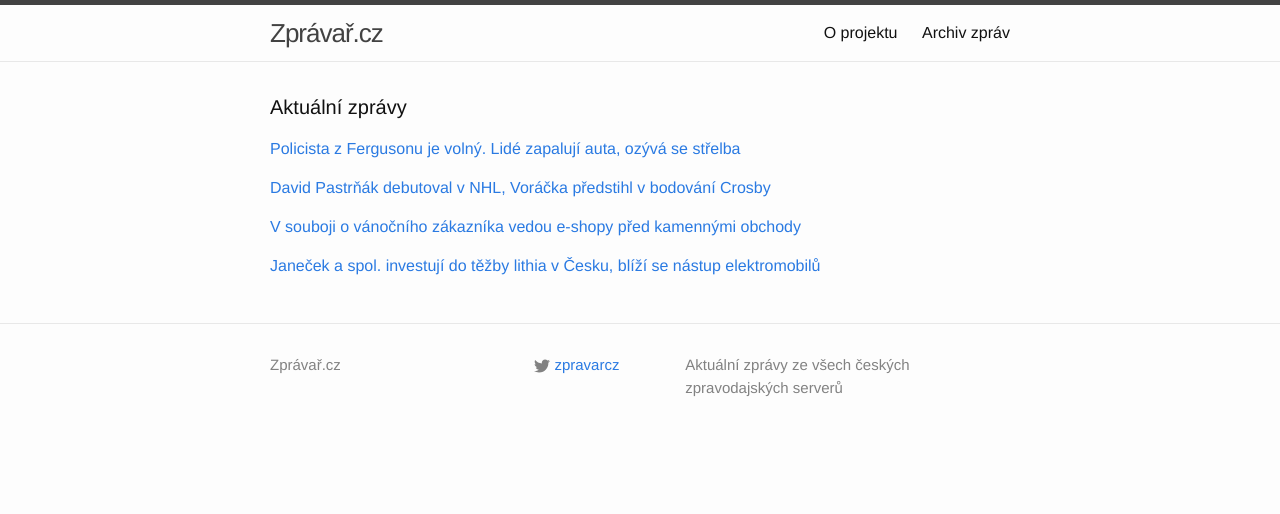
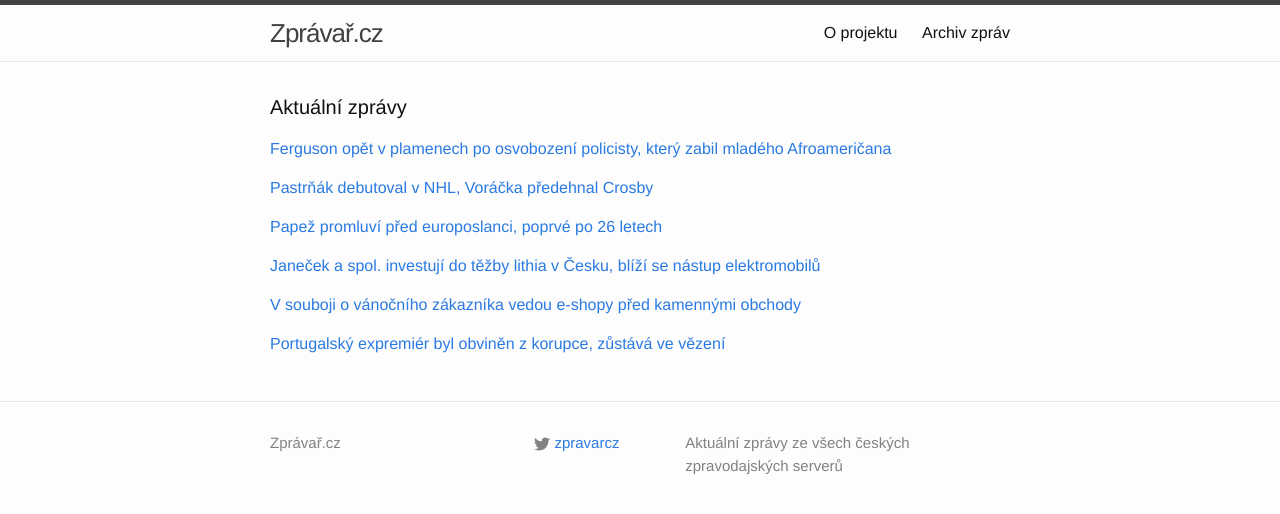
Before and after one commit to adliska/zpravar, a Jekyll site: the page built from index.html, in a window 1280 px wide. Shown: the top 514 px of the page. Built offline with Jekyll 4.4.1, drawn with Linux system fonts in a browser that asks for light colours.

Commit message:
zpravar news update

```diff
--- a/index.html
+++ b/index.html
@@ -5,9 +5,10 @@ layout: default
 <div class="home">
     <h1 class="page-heading">Aktuální zprávy</h1>
 
-<p><a href="javascript:;" onclick="toggle_visibility('zpravy0')">Policista z Fergusonu je volný. Lidé zapalují auta, ozývá se střelba </a></p>
+<p><a href="javascript:;" onclick="toggle_visibility('zpravy0')">Ferguson opět v plamenech po osvobození policisty, který zabil mladého Afroameričana</a></p>
 <div id="zpravy0" style="display:none">
 <ul>
+<li><a href=http://www.novinky.cz/zahranicni/amerika/354432-ferguson-opet-v-plamenech-po-osvobozeni-policisty-ktery-zabil-mladeho-afroamericana.html>Ferguson opět v plamenech po osvobození policisty, který zabil mladého Afroameričana - www.novinky.cz</a></li>
 <li><a href=http://www.lidovky.cz/policista-z-fergusonu-nebude-obvinen-ze-zabiti-mladika-pg2-/zpravy-svet.aspx?c=A141125_072509_ln_zahranici_mmu>Policista z Fergusonu je volný. Lidé zapalují auta, ozývá se střelba  - www.lidovky.cz</a></li>
 <li><a href=http://www.tyden.cz/rubriky/zahranici/amerika/osvobozeni-policisty-z-fergusonu-vyvolalo-hnev-strili-se-hori-domy_325182.html>Osvobození policisty z Fergusonu vyvolalo hněv. Střílí se, hoří domy - www.tyden.cz</a></li>
 <li><a href=http://www.novinky.cz/zahranicni/amerika/354432-policistu-nepotrestaji-za-zabiti-mladeho-afroamericana-ferguson-zachvatily-protesty.html>Policistu nepotrestají za zabití mladého Afroameričana, Ferguson zachvátily protesty - www.novinky.cz</a></li>
@@ -23,21 +24,22 @@ layout: default
 <li><a href=http://www.rozhlas.cz/_zprava/fergusonem-opet-zmita-nasili-porota-neobvinila-policistu-ze-zabiti-mladeho-afroamericana--1424346>Fergusonem opět zmítá násilí. Porota neobvinila policistu ze zabití mladého Afroameričana - www.rozhlas.cz</a></li>
 <li><a href=http://www.rozhlas.cz/_zprava/policistu-z-fergusonu-neobvini-ze-zabiti-afroamerickeho-mladika-rozhodla-porota--1424346>Policistu z Fergusonu neobviní ze zabití afroamerického mladíka, rozhodla porota - www.rozhlas.cz</a></li>
 </ul>
-</div><p><a href="javascript:;" onclick="toggle_visibility('zpravy1')">David Pastrňák debutoval v NHL, Voráčka předstihl v bodování Crosby</a></p>
+</div><p><a href="javascript:;" onclick="toggle_visibility('zpravy1')">Pastrňák debutoval v NHL, Voráčka předehnal Crosby</a></p>
 <div id="zpravy1" style="display:none">
 <ul>
+<li><a href=http://www.tyden.cz/rubriky/sport/hokej/nhl/pastrnak-debutoval-v-nhl-voracka-predehnal-crosby_325184.html>Pastrňák debutoval v NHL, Voráčka předehnal Crosby - www.tyden.cz</a></li>
 <li><a href=http://www.rozhlas.cz/_zprava/david-pastrnak-debutoval-v-nhl-voracka-predstihl-v-bodovani-crosby--1424357>David Pastrňák debutoval v NHL, Voráčka předstihl v bodování Crosby - www.rozhlas.cz</a></li>
 <li><a href=http://www.denik.cz/hokej/pastrnak-debutoval-v-nhl-crosby-preskocil-v-bodovani-voracka-20141125.html>Pastrňák debutoval v NHL, Crosby přeskočil v bodování Voráčka - www.denik.cz</a></li>
 <li><a href=http://hokej.idnes.cz/pastrnak-debutoval-v-nhl-0xg-/nhl.aspx?c=A141125_071548_nhl_Mkr>Premiéru Pastrňáka v NHL rozhodly skvělé výkony Crosbyho s Malkinem - hokej.idnes.cz</a></li>
 <li><a href=http://sport.aktualne.cz/pastrnak-si-zahral-nhl-a-videl-jak-crosby-predhani-voracka/r~56722086746311e4b5c5002590604f2e/>Pastrňák si zahrál NHL a viděl, jak Crosby předhání Voráčka - sport.aktualne.cz</a></li>
 <li><a href=http://www.sportovninoviny.cz/zpravy/pastrnak-debutoval-v-nhl-crosby-preskocil-v-bodovani-voracka/1151072>Pastrňák debutoval v NHL, Crosby přeskočil v bodování Voráčka - www.sportovninoviny.cz</a></li>
 </ul>
-</div><p><a href="javascript:;" onclick="toggle_visibility('zpravy2')">V souboji o vánočního zákazníka vedou e-shopy před kamennými obchody</a></p>
+</div><p><a href="javascript:;" onclick="toggle_visibility('zpravy2')">Papež promluví před europoslanci, poprvé po 26 letech</a></p>
 <div id="zpravy2" style="display:none">
 <ul>
-<li><a href=http://www.rozhlas.cz/_zprava/v-souboji-o-vanocniho-zakaznika-vedou-eshopy-pred-kamennymi-obchody--1424337>V souboji o vánočního zákazníka vedou e-shopy před kamennými obchody - www.rozhlas.cz</a></li>
-<li><a href=http://www.rozhlas.cz/_zprava/v-souboji-o-vanocniho-zakaznika-vedou-eshopy-pred-kamennymi-obchody-a-naskok-roste--1424337>V souboji o vánočního zákazníka vedou e-shopy před kamennými obchody - www.rozhlas.cz</a></li>
-<li><a href=http://www.rozhlas.cz/_zprava/sklady-internetovych-obchodu-mesic-pred-vanocemi-praskaji-ve-svech--1424337>Sklady internetových obchodů měsíc před Vánocemi praskají ve švech - www.rozhlas.cz</a></li>
+<li><a href=http://www.ceskatelevize.cz/ct24/svet/293441-papez-promluvi-pred-europoslanci-poprve-po-26-letech/>Papež promluví před europoslanci, poprvé po 26 letech - www.ceskatelevize.cz</a></li>
+<li><a href=http://www.ceskenoviny.cz/zpravy/zpravy/papez-frantisek-bude-mluvit-v-evropskem-parlamentu-a-rade-evropy/1151063>Papež František bude mluvit v Evropském parlamentu a Radě Evropy - www.ceskenoviny.cz</a></li>
+<li><a href=http://www.rozhlas.cz/_zprava/papez-frantisek-vystoupi-v-evropskem-parlamentu-ve-strasburku--1424341>Papež František vystoupí v Evropském parlamentu ve Štrasburku - www.rozhlas.cz</a></li>
 </ul>
 </div><p><a href="javascript:;" onclick="toggle_visibility('zpravy3')">Janeček a spol. investují do těžby lithia v Česku, blíží se nástup elektromobilů</a></p>
 <div id="zpravy3" style="display:none">
@@ -46,4 +48,18 @@ layout: default
 <li><a href=http://zpravy.e15.cz/byznys/prumysl-a-energetika/janecek-a-spol-investuji-do-tezby-lithia-v-cesku-pocitaji-s-rozmachem-elektromobilu-1139641>Janeček a spol. investují do těžby lithia v Česku, počítají s rozmachem elektromobilů - zpravy.e15.cz</a></li>
 <li><a href=http://zpravy.e15.cz/byznys/prumysl-a-energetika/janecek-a-spol-investuji-do-tezby-lithia-v-cesku-1139641>Janeček a spol. investují do těžby lithia v Česku - zpravy.e15.cz</a></li>
 </ul>
+</div><p><a href="javascript:;" onclick="toggle_visibility('zpravy4')">V souboji o vánočního zákazníka vedou e-shopy před kamennými obchody</a></p>
+<div id="zpravy4" style="display:none">
+<ul>
+<li><a href=http://www.rozhlas.cz/_zprava/v-souboji-o-vanocniho-zakaznika-vedou-eshopy-pred-kamennymi-obchody--1424337>V souboji o vánočního zákazníka vedou e-shopy před kamennými obchody - www.rozhlas.cz</a></li>
+<li><a href=http://www.rozhlas.cz/_zprava/v-souboji-o-vanocniho-zakaznika-vedou-eshopy-pred-kamennymi-obchody-a-naskok-roste--1424337>V souboji o vánočního zákazníka vedou e-shopy před kamennými obchody - www.rozhlas.cz</a></li>
+<li><a href=http://www.rozhlas.cz/_zprava/sklady-internetovych-obchodu-mesic-pred-vanocemi-praskaji-ve-svech--1424337>Sklady internetových obchodů měsíc před Vánocemi praskají ve švech - www.rozhlas.cz</a></li>
+</ul>
+</div><p><a href="javascript:;" onclick="toggle_visibility('zpravy5')">Portugalský expremiér byl obviněn z korupce, zůstává ve vězení</a></p>
+<div id="zpravy5" style="display:none">
+<ul>
+<li><a href=http://zpravy.idnes.cz/portugalsky-expremier-obvinen-dmb-/zahranicni.aspx?c=A141124_075658_praha-zpravy_skr>Portugalský expremiér byl obviněn z korupce, zůstává ve vězení - zpravy.idnes.cz</a></li>
+<li><a href=http://www.novinky.cz/zahranicni/evropa/354433-byvaleho-portugalskeho-premiera-obvinili-z-korupce.html>Bývalého portugalského premiéra obvinili z korupce - www.novinky.cz</a></li>
+<li><a href=http://www.ceskenoviny.cz/zpravy/zpravy/byvaly-portugalsky-premier-obvinen-z-korupce-zustava-ve-vezeni/1151054>Bývalý portugalský premiér obviněn z korupce, zůstává ve vězení - www.ceskenoviny.cz</a></li>
+</ul>
 </div></div>
```
